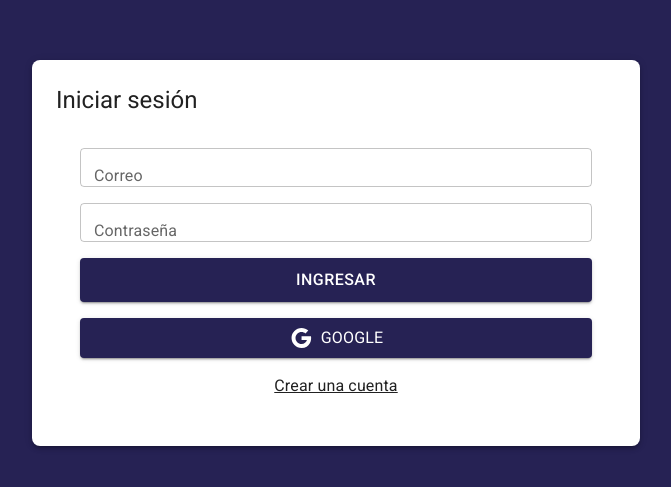
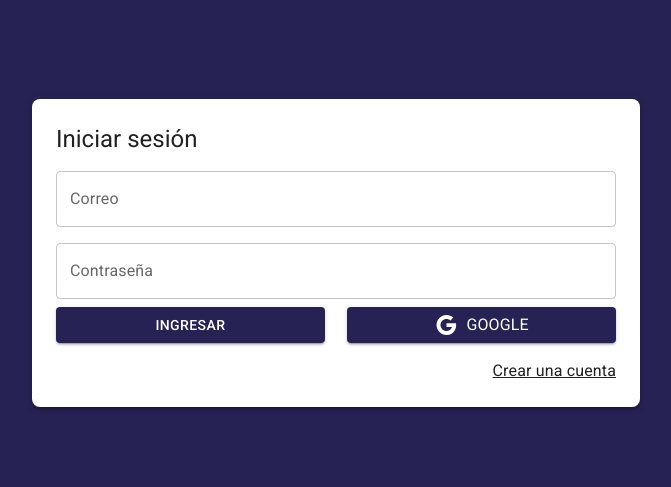
Before and after one commit to blackgoku-97/react-journal-app, a React (Vite) app: page /auth/login in a window 1280 px wide. Shown: the part 147-634 px from the top of the page, without its empty margins (304-975 px from the left). Built offline with nearby package versions, Linux system fonts and the light colour scheme; no server answers.

Commit message:
login reiniciado

```diff
--- a/src/auth/pages/LoginPage.jsx
+++ b/src/auth/pages/LoginPage.jsx
@@ -3,7 +3,9 @@ import { useDispatch, useSelector } from 'react-redux';
 import { Link as RouterLink } from 'react-router';
 import { Alert, Button, Box, Link, TextField, Typography } from '@mui/material';
 import { Google } from '@mui/icons-material';
+
 import { AuthLayout } from '../layout/AuthLayout';
+
 import { useForm } from '../../hooks';
 import { startGoogleSignIn, startLoginWithEmailPassword } from '../../store/auth';
 
@@ -13,95 +15,93 @@ const formData = {
 };
 
 export const LoginPage = () => {
+
   const { status, errorMessage } = useSelector((state) => state.auth);
+
   const dispatch = useDispatch();
   const { email, password, onInputChange } = useForm(formData);
+
   const isAuthenticating = useMemo(() => status === "checking", [status]);
 
   const onSubmit = (event) => {
     event.preventDefault();
+
+    // console.log({ email, password });
     dispatch(startLoginWithEmailPassword({ email, password }));
   };
 
   const onGoogleSignIn = () => {
     dispatch(startGoogleSignIn());
+    console.log("onGoogleSignIn");
   };
 
   return (
     <AuthLayout title="Iniciar sesión">
-      <form onSubmit={onSubmit}>
-        <Box sx={{
-          display: 'flex',
-          flexDirection: 'column',
-          alignItems: 'center',
-          justifyContent: 'center',
-          padding: { xs: 1, sm: 2, md: 3 },
-        }}>
+      <form onSubmit={onSubmit} className="MuiContainer MuiContainer-maxWidthMd">
+        <Box sx={{ mt: 2 }}>
           <TextField
             label="Correo"
             type="email"
             placeholder="correo@google.com"
-            sx={{
-              width: "100%",
-              mb: 2,
-              '& .MuiInputBase-input': {
-                fontSize: { xs: '1.2rem', sm: '1rem' },
-                padding: { xs: '10px', sm: '8px' },
-              },
-            }}
+            sx={{ width: "100%" }}
             name="email"
             value={email}
             onChange={onInputChange}
+            className="MuiTextField-root"
           />
+        </Box>
+        <Box sx={{ mt: 2 }}>
           <TextField
             label="Contraseña"
             type="password"
             placeholder="Contraseña"
-            sx={{
-              width: "100%",
-              mb: 2,
-              '& .MuiInputBase-input': {
-                fontSize: { xs: '1.2rem', sm: '1rem' },
-                padding: { xs: '10px', sm: '8px' },
-              },
-            }}
+            sx={{ width: "100%" }}
             name="password"
             value={password}
             onChange={onInputChange}
+            className="MuiTextField-root"
           />
-          <Box sx={{ display: errorMessage ? "" : "none", mb: 2 }}>
-            <Alert severity="error">{errorMessage}</Alert>
         </Box>
+
+        <Box sx={{ mt: 2, display: errorMessage ? "" : "none" }}>
+          <Alert severity="error" className="MuiAlert-root">{errorMessage}</Alert>
+        </Box>
+
+        <Box
+          sx={{
+            display: "flex",
+            justifyContent: "space-between",
+            mb: 2,
+            mt: 1,
+          }}
+          className="MuiBox-root"
+        >
+          <Box sx={{ width: "48%", mr: 1 }}>
             <Button
-            size="large"
+              disabled={isAuthenticating}
+              type="submit"
               variant="contained"
-            sx={{
-              width: "100%",
-              padding: { xs: '10px', sm: '8px' },
-              fontSize: { xs: '1.2rem', sm: '1rem' },
-              mb: 2,
-            }}
-            type="submit"
-            disabled={isAuthenticating}
+              sx={{ width: "100%" }}
+              className="MuiButton-contained"
             >
               Ingresar
             </Button>
+          </Box>
+          <Box sx={{ width: "48%", ml: 1 }}>
             <Button
-            size="large"
+              disabled={isAuthenticating}
               variant="contained"
-            sx={{
-              width: "100%",
-              padding: { xs: '10px', sm: '8px' },
-              fontSize: { xs: '1.2rem', sm: '1rem' },
-              mb: 2,
-            }}
+              sx={{ width: "100%" }}
               onClick={onGoogleSignIn}
-            disabled={isAuthenticating}
+              className="MuiButton-contained"
             >
               <Google />
               <Typography sx={{ ml: 1 }}>Google</Typography>
             </Button>
-          <Link component={RouterLink} to="/auth/register" color="inherit">
+          </Box>
+        </Box>
+        <Box sx={{ display: "flex", justifyContent: "end" }}>
+          <Link component={RouterLink} to="/auth/register" className="MuiLink-root" color="inherit">
             Crear una cuenta
           </Link>
         </Box>
--- a/src/auth/pages/RegisterPage.jsx
+++ b/src/auth/pages/RegisterPage.jsx
@@ -8,9 +8,9 @@ import { useForm } from '../../hooks';
 import { startCreatingUserWithEmailPassword } from '../../store/auth';
 
 const formData = {
-  email: "harry@google.com",
-  password: "123456",
-  displayName: "Harry Potter",
+  email: "",
+  password: "",
+  displayName: "",
 };
 
 const formValidations = {
```
Lines whose indentation alone changed are shown as unchanged.
